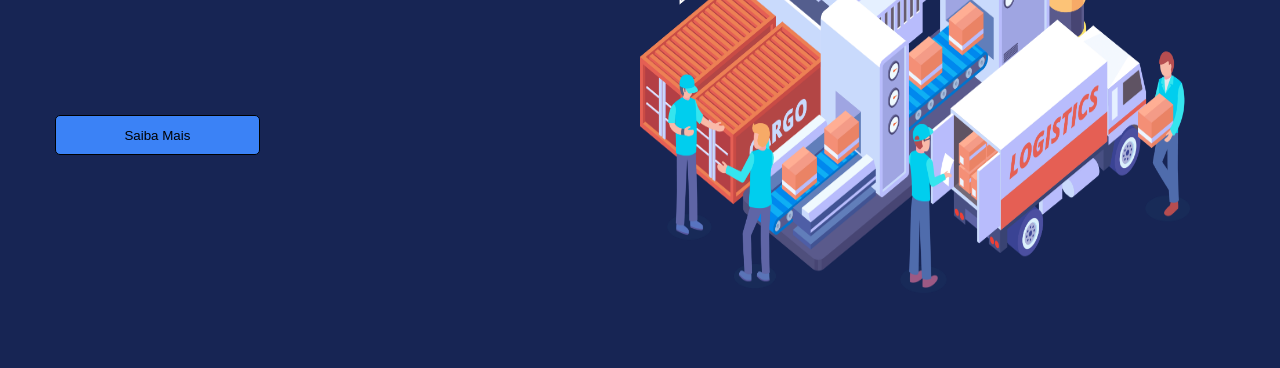
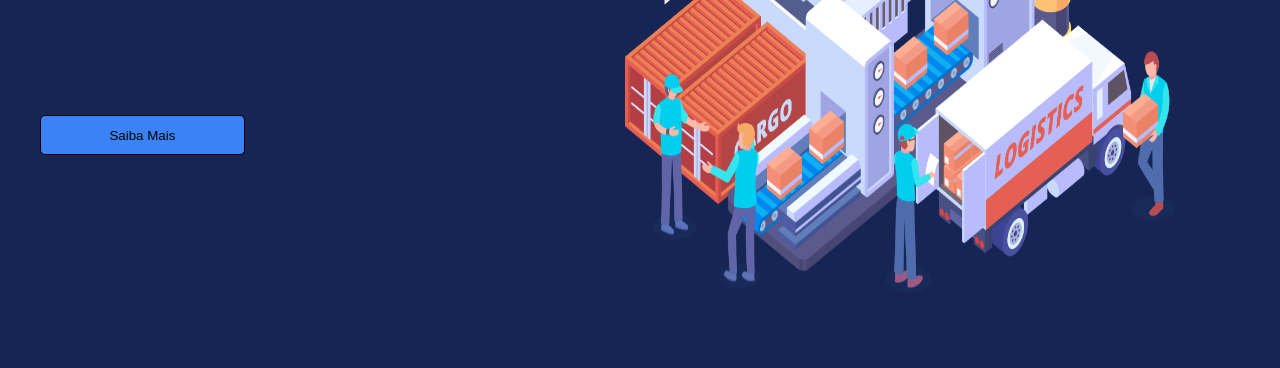
Before and after one commit to felipeadreas/Projetos, a plain HTML site: page index.html in a window 1280 px wide. Shown: the part 452-820 px from the top of the page. Drawn offline with Linux system fonts and the light colour scheme.

Commit message:
Correção

```diff
--- a/style.css
+++ b/style.css
@@ -1,9 +1,10 @@
 body{
-    max-width: 1200px;
+    max-width: 1250px;
     background-color: #172554;
     color: white;
     padding: 10px;
     margin: 0 auto;
+    font-family: Arial, Helvetica, sans-serif;
 }
 header{
     background-color: #172554;
@@ -28,7 +29,6 @@ li{
 }
 
 a:hover{
-    background-color: black;
     color: white;
     padding: 10px;
     transition: 0.4s;
@@ -46,6 +46,7 @@ a:hover{
     border-radius: 5px;
     transition: 0.4s;}
 main{
+    background-color: #172554;
     color: ffff;
     max-width: 1200px;
     display: flex;
```
